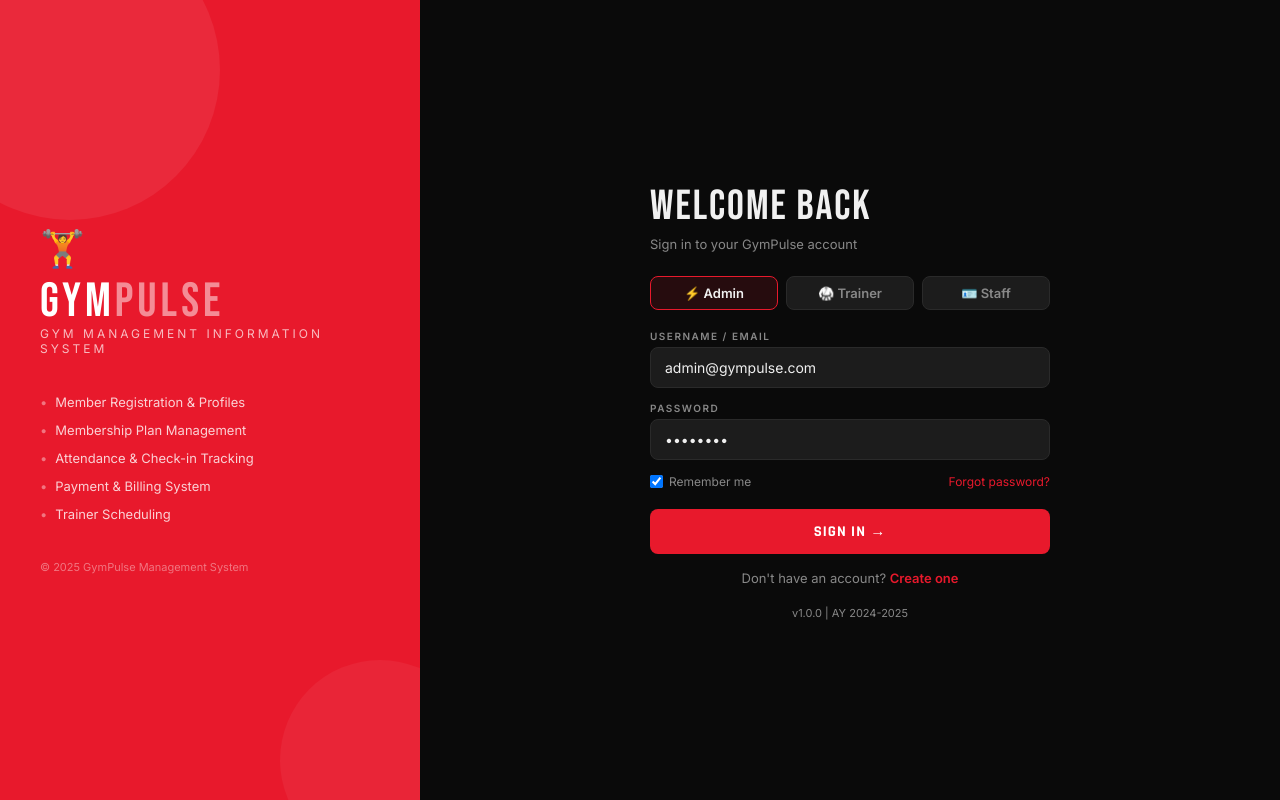
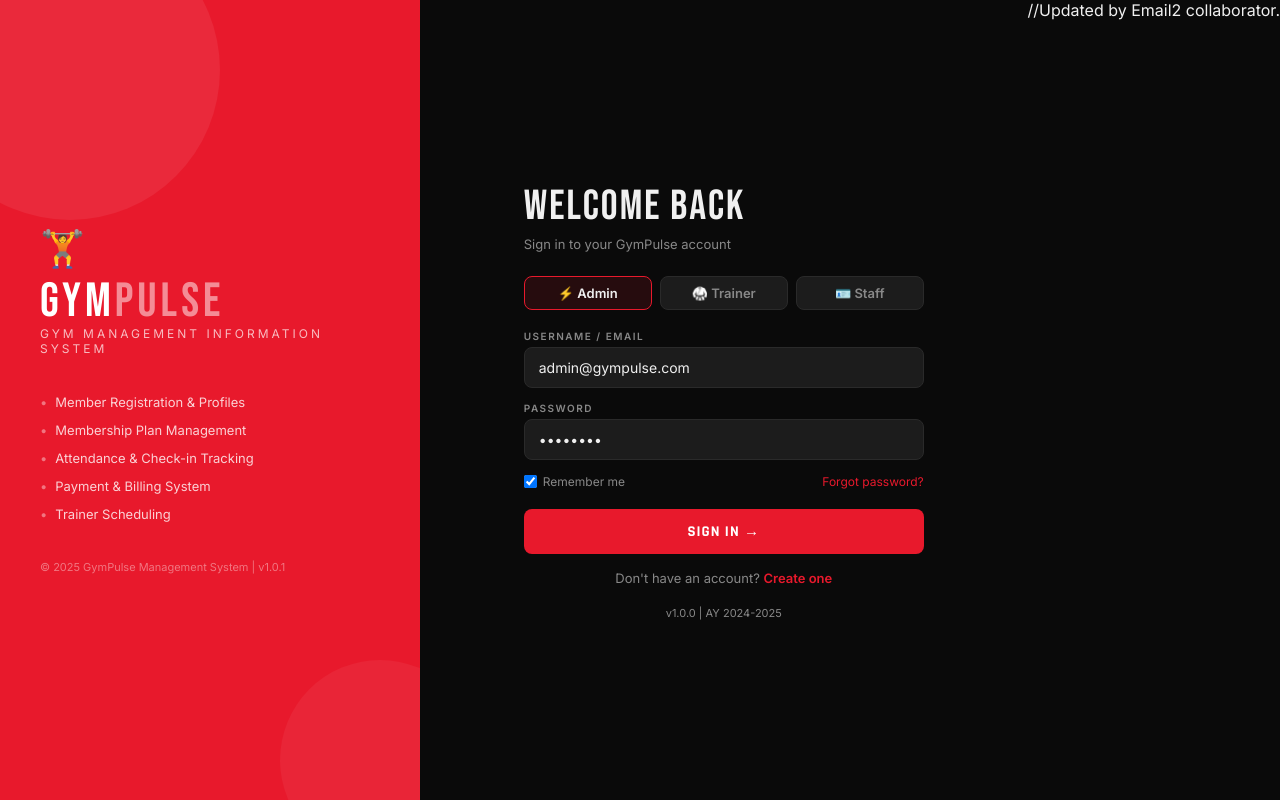
Before and after one commit to dgbb-prog/-EDP-Activity-7, a PHP site: page /gympulse/index.php in a window 1280 px wide. Run offline with PHP 8.4, Linux system fonts and the light colour scheme.

Commit message:
Updated file using Email2

```diff
--- a/index.php
+++ b/index.php
@@ -195,8 +195,7 @@ if ($view === 'reset') {
       <li>Payment &amp; Billing System</li>
       <li>Trainer Scheduling</li>
     </ul>
-    <div style="margin-top:32px;font-size:11px;color:rgba(255,255,255,.4);">© 2025 GymPulse Management System</div>
-  </div>
+<div style="margin-top:32px;font-size:11px;color:rgba(255,255,255,.4);">© 2025 GymPulse Management System | v1.0.1</div>   </div>
 </div>
 
 <div class="login-right">
@@ -339,3 +338,5 @@ function setRole(role, el) {
 </script>
 </body>
 </html>
+
+//Updated by Email2 collaborator.
```
Also changed, not shown: README.md.
